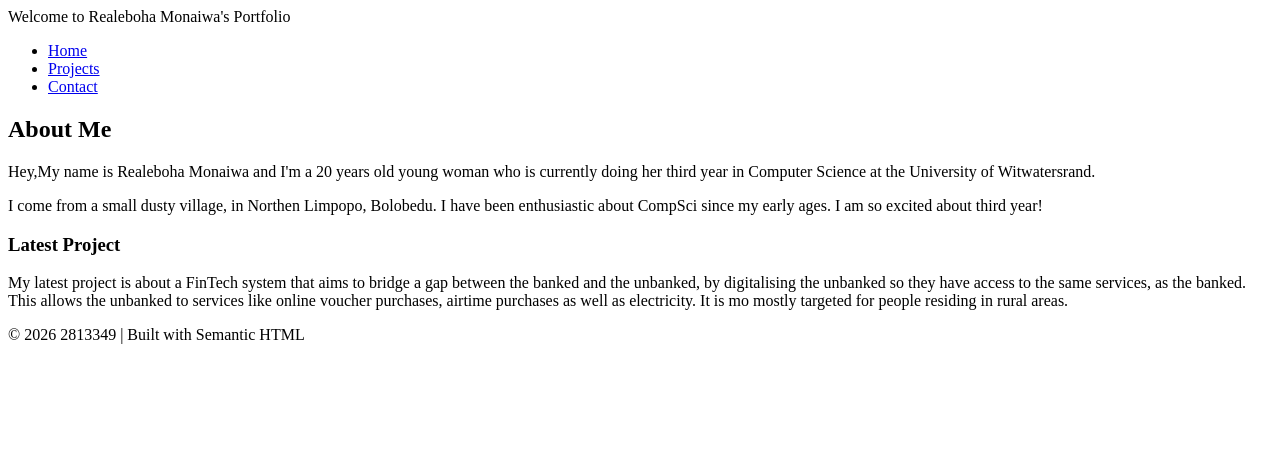
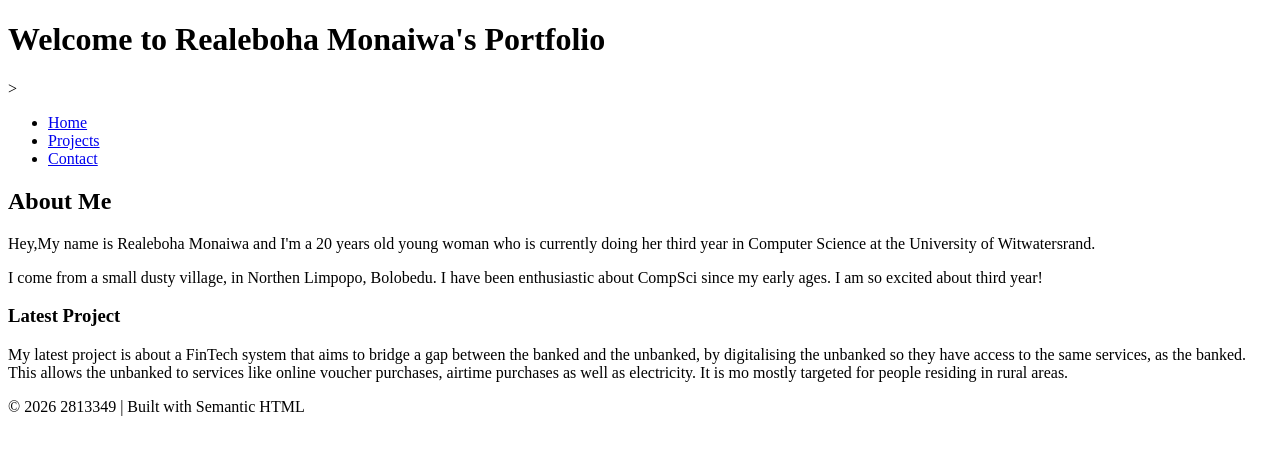
Before and after one commit to YBCoder101/2813349-portolio, a plain HTML site: page index.html in a window 1280 px wide. Drawn offline with Linux system fonts and the light colour scheme.

Commit message:
heaader made to be heading 1

```diff
--- a/index.html
+++ b/index.html
@@ -6,8 +6,8 @@
     <title>[Your Name]'s Portfolio</title>
 </head>
 <body>
-    <header>Welcome to Realeboha Monaiwa's Portfolio</header>
-
+    <header><h1>Welcome to Realeboha Monaiwa's Portfolio</h1></header>
+>
     <nav>
         <ul>
             <li><a href="#">Home</a></li>
```
